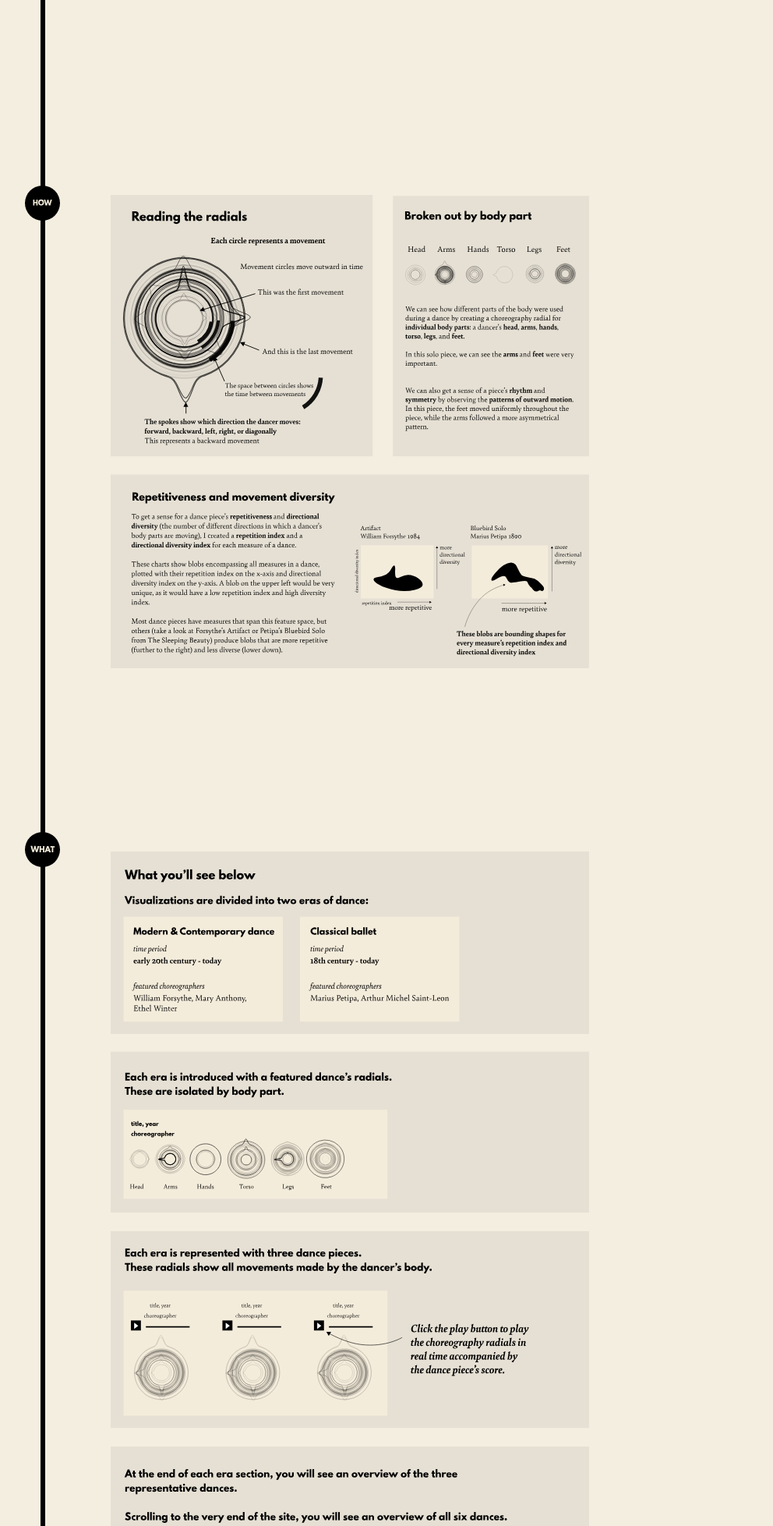
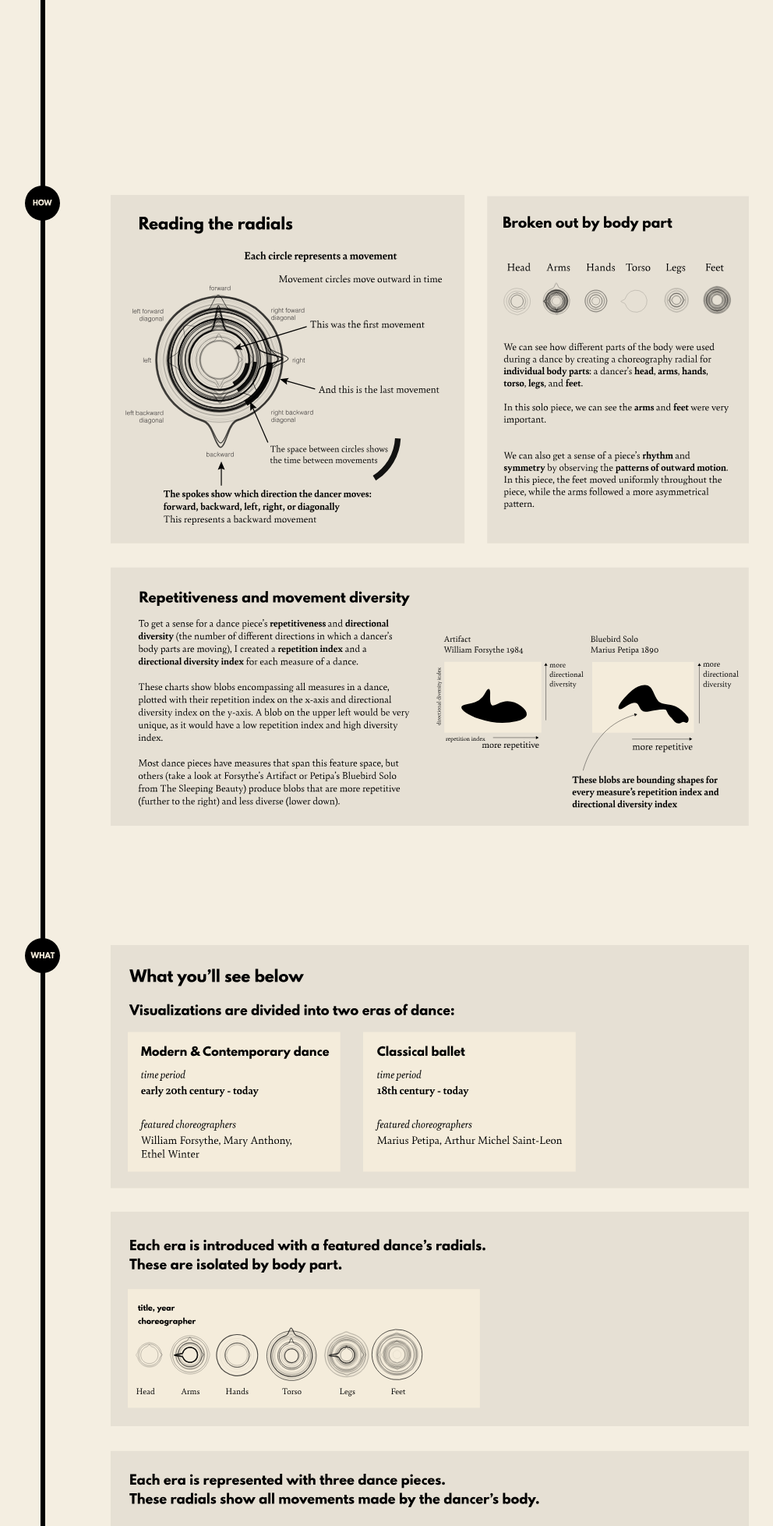
Before and after one commit to laurasher/taxonomy-of-dance, a Flask app: page / in a window 1280 px wide. Shown: the part 1284-3241 px from the top of the page at 78% size, without its empty margins (12-1004 px from the left). Run offline with Flask 2, Linux system fonts and the light colour scheme; some libraries are stand-ins or nearby versions; some web fonts are replaced.

Commit message:
Text and sizing edits.

```diff
--- a/templates/home.html
+++ b/templates/home.html
@@ -107,7 +107,8 @@
 			margin-top: 25vh;
 		}
 		#WHAT {
-			margin-top: 98vh;
+			/* margin-top: 98vh; */
+			margin-top: 115vh;
 		}
 		#TRY {
 			margin-top: 260vh;
@@ -116,8 +117,8 @@
 			margin-top: 70vh;
 		}
 		#year_1944 {
-			/* margin-top: 143vh; */
-			margin-top: 173vh;
+			/* margin-top: 173vh; */
+			margin-top: 200vh;
 		}
 		#year_1956 {
 			margin-top: 20vh;
@@ -150,12 +151,15 @@
 
 		}
 		#choreo-radial-explainer {
-			width: 60%;
+			/* width: 60%; */
+			width: 80%;
 			margin-top: 2vh;
 		}
 		#table-of-contents {
-			width: 60%;
-			margin-top: 2vh;
+			/* width: 60%; */
+			width: 80%;
+			margin-top: 17vh; /* plus 15vh */
+			/* margin-top: 2vh; */
 		}
 		#choreo-radial-explainer-body {
 			width: 80%;
@@ -183,7 +187,7 @@
 		.child {
 			grid-area: 1 / 1 / 2 / 2;
 			/* opacity: 0.9; */
-			height: 1240vh;
+			height: 1325vh;
 			width: 20px;
 			border-left: var(--black-line-width) solid black;
 			margin-top: -18vw;
@@ -292,6 +296,9 @@
 			font-size: 2vh !important;
 			line-height: 2.5vh !important;
 		}
+		.sub-era-overview {
+			display: none;
+		}
 		.column-paragraph{
 			width: 50%;
 		}
@@ -344,8 +351,8 @@
 			border-width: 1px;
 		}
 		#modern-era-feature-spread {
-			/* margin-top: 60vh !important; */
-			margin-top: 90vh !important;
+			/* margin-top: 90vh !important; */
+			margin-top: 135vh !important;
 		}
 		#taxonomy-timeline{
 			margin-top: var(--general-margin);
@@ -370,6 +377,7 @@
 		#colophon-img {
 			margin-top: 25vw;
 			width: 60%;
+			margin-left: 12vw !important;
 		}
 		input[type=range]{
 			pointer-events: none;
@@ -689,7 +697,7 @@
 			<div>
 				<p class='era-title'>The Modern & Contemporary Eras</p>
 				<p class='era-subtitle' style='margin-bottom: 5vh;'>Era overview</p>
-				<p class='feature-para'>Plotting measures in a feature space representing movement diversity and repetition, we can get a sense of the nature of the movement of each dance.</p>
+				<p class='feature-para sub-era-overview'>Plotting measures in a feature space representing movement diversity and repetition, we can get a sense of the nature of the movement of each dance.</p>
 			</div>
 			<img id='modern-era-choreo-radials' class='desktop grid-radials' src="{{ url_for('static', filename='assets/contemporary-era-radial-grid.svg') }}" alt="contemporary choreo radials">
 			<!-- <img id='modern-era-choreo-radials' class='mobile grid-radials' src="{{ url_for('static', filename='assets/contemporary-era-radial-grid-mobile.svg') }}" alt="contemporary choreo radials"> -->
@@ -757,7 +765,7 @@
 			<div>
 				<p class='era-title'>The Classical Era</p>
 				<p class='era-subtitle'>Era overview</p>
-				<p class='feature-para'>Plotting measures in a feature space representing movement diversity and repetition, we can get a sense of the nature of the movement of each dance.</p>
+				<p class='feature-para sub-era-overview'>Plotting measures in a feature space representing movement diversity and repetition, we can get a sense of the nature of the movement of each dance.</p>
 			</div>
 			<img id='modern-era-choreo-radials' class='desktop grid-radials' src="{{ url_for('static', filename='assets/classical-era-radial-grid.svg') }}" alt="contemporary choreo radials">
 			<!-- <img id='modern-era-choreo-radials' class='mobile grid-radials' src="{{ url_for('static', filename='assets/contemporary-era-radial-grid-mobile.svg') }}" alt="contemporary choreo radials"> -->
```
Also changed, not shown: static/assets/how-explainer.svg.
